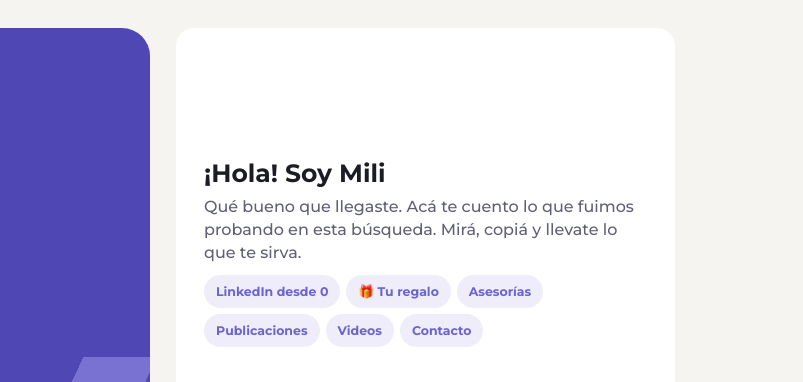
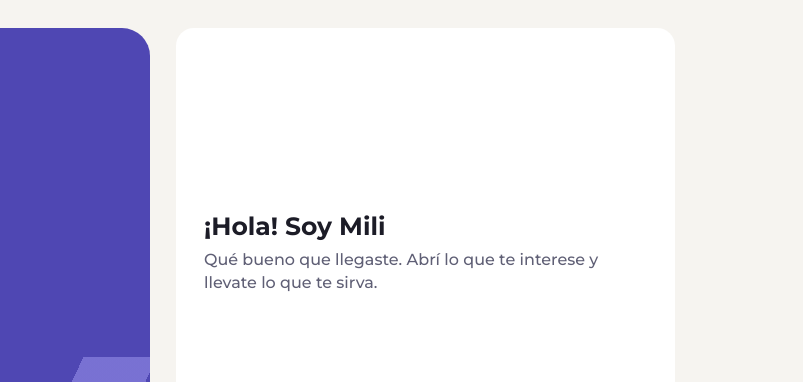
Before and after one commit to mila-ops-ia/mila-ops-ia.github.io, a plain HTML site: page mi-camino/index.html in a window 1280 px wide. Shown: the top 382 px of the page, 477-1280 px from the left. Drawn offline with Linux system fonts and the light colour scheme.

Commit message:
Mi camino: saludo sin repetir secciones
Co-Authored-By: Claude Opus 5.5 <noreply@anthropic.com>

```diff
--- a/mi-camino/index.html
+++ b/mi-camino/index.html
@@ -329,8 +329,7 @@ section.acordeon > h2 { margin:0; max-width:none; font:inherit; letter-spacing:n
   </header>
 
   <section class="mili" aria-label="Bienvenida de Mili">
-    <div><b>¡Hola! Soy Mili</b><p>Qué bueno que llegaste. Acá te cuento lo que fuimos probando en esta búsqueda. Mirá, copiá y llevate lo que te sirva.</p>
-      <nav class="miniindice" aria-label="Ir a una sección"><a href="#linkedin">LinkedIn desde 0</a><a href="#guia">🎁 Tu regalo</a><a href="#asesorias">Asesorías</a><a href="#publicaciones">Publicaciones</a><a href="#videos">Videos</a><a href="#contacto">Contacto</a></nav>
+    <div><b>¡Hola! Soy Mili</b><p>Qué bueno que llegaste. Abrí lo que te interese y llevate lo que te sirva.</p>
     </div>
   </section>
 
```
